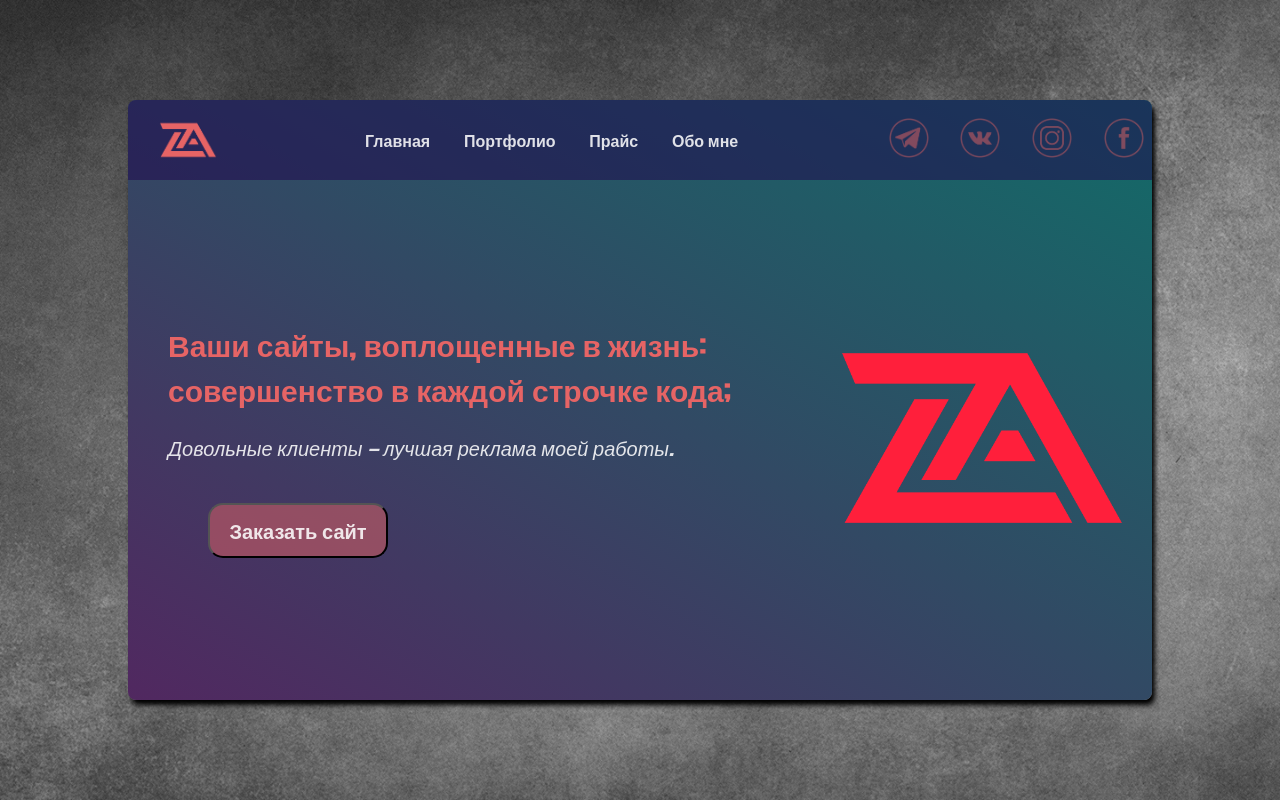
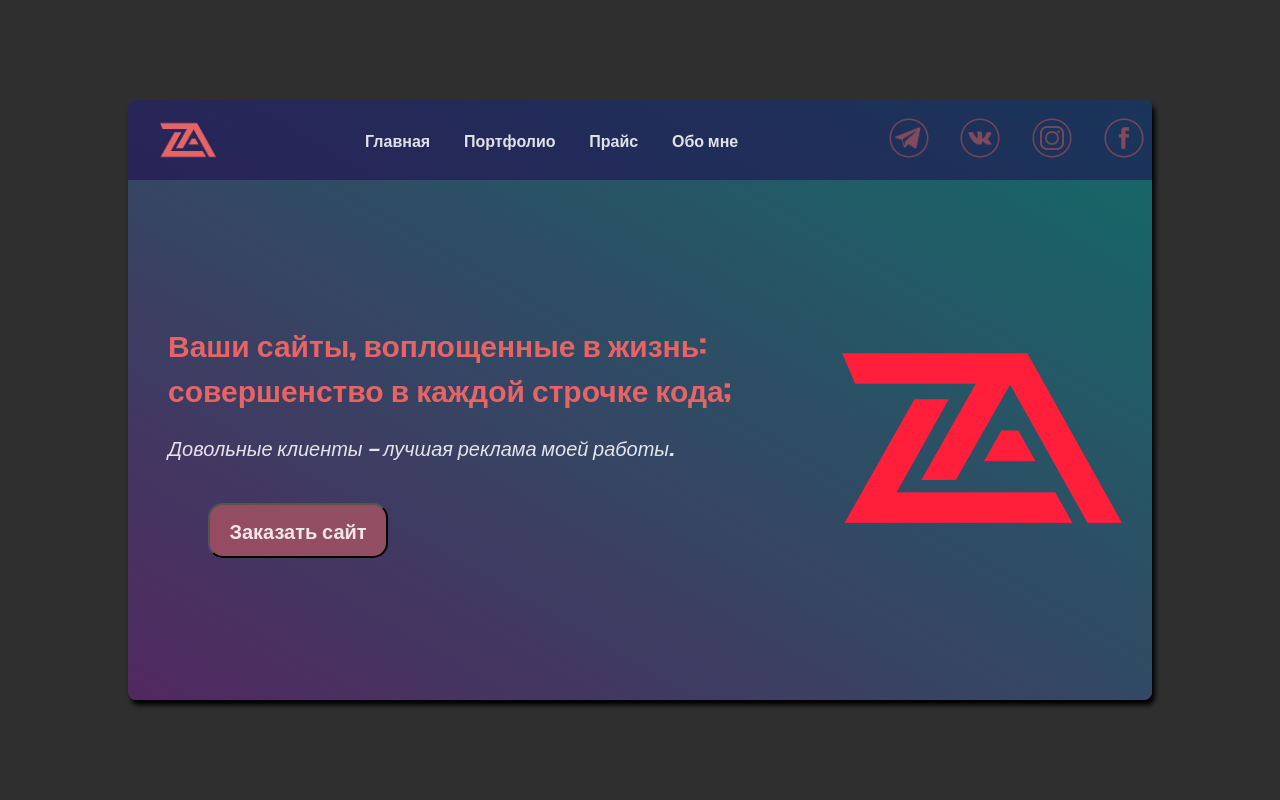
Before and after one commit to Fan-95/-WebCard-AZ, a website: page index.html in a window 1280 px wide. Drawn offline with Linux system fonts and the light colour scheme.

Commit message:
test background

```diff
--- a/css/index.css
+++ b/css/index.css
@@ -17,7 +17,8 @@ a {
 
 
 .back {
-  background-image: url("/img/fon1.jpg");
+  /* background-image: url("/img/fon1.jpg"); */
+  background-color: #2f2f2f;
   background-size: cover;
   height: 100vh;
   width: 100%;
```
